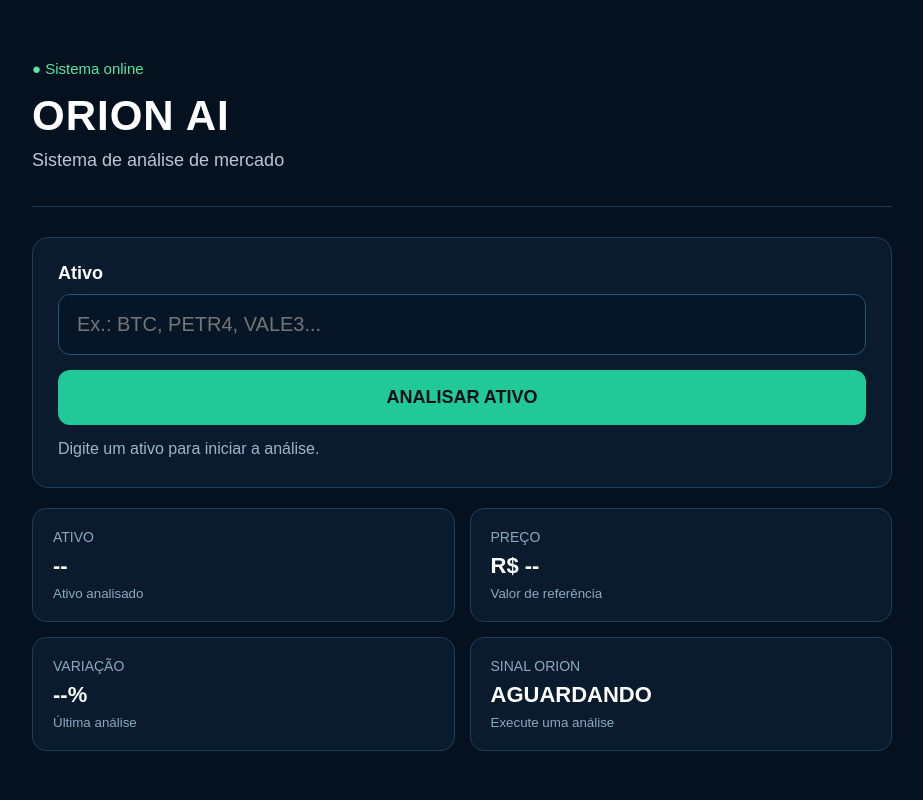
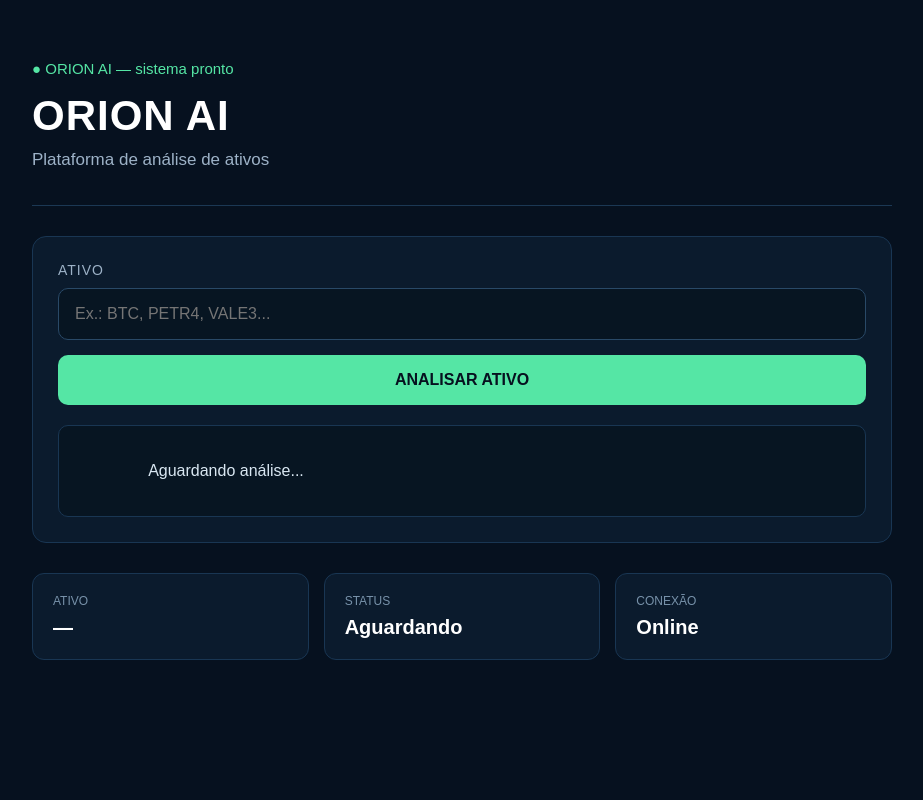
Before and after one commit to ORION-PDBC/ORION-AI-BINARY-V1, a Flask app: page / in a window 1280 px wide. Shown: the whole page, without its empty margins (178-1101 px from the left). Run offline with Flask 3, Linux system fonts and the light colour scheme.

Commit message:
Refactor index.html for improved styling and structure

```diff
--- a/templates/index.html
+++ b/templates/index.html
@@ -45,49 +45,54 @@
 
         .subtitle {
             margin-top: 10px;
-            color: #b8c7d8;
-            font-size: 18px;
+            color: #9db2c7;
+            font-size: 17px;
         }
 
-        .box {
-            background: #0a1b2d;
-            border: 1px solid #1c405e;
-            border-radius: 16px;
-            padding: 25px;
-            margin-bottom: 20px;
+        section {
+            margin-bottom: 30px;
         }
 
-        label {
+        .panel {
+            background: #0b1b2d;
+            border: 1px solid #193653;
+            border-radius: 14px;
+            padding: 25px;
+        }
+
+        .label {
             display: block;
             margin-bottom: 10px;
-            font-size: 18px;
-            font-weight: bold;
+            color: #9db2c7;
+            font-size: 14px;
+            text-transform: uppercase;
+            letter-spacing: 1px;
         }
 
         input {
             width: 100%;
-            padding: 18px;
-            border-radius: 12px;
-            border: 1px solid #245477;
-            background: #071626;
+            padding: 16px;
+            border-radius: 10px;
+            border: 1px solid #294967;
+            background: #071522;
             color: #ffffff;
-            font-size: 20px;
+            font-size: 16px;
             outline: none;
         }
 
         input:focus {
-            border-color: #32d9a0;
+            border-color: #55e6a5;
         }
 
         button {
             width: 100%;
             margin-top: 15px;
-            padding: 17px;
+            padding: 16px;
             border: 0;
-            border-radius: 12px;
-            background: #20c997;
-            color: #041018;
-            font-size: 18px;
+            border-radius: 10px;
+            background: #55e6a5;
+            color: #06111f;
+            font-size: 16px;
             font-weight: bold;
             cursor: pointer;
         }
@@ -97,53 +102,61 @@
         }
 
         button:disabled {
-            opacity: 0.6;
-            cursor: wait;
+            opacity: 0.5;
+            cursor: not-allowed;
+        }
+
+        .result {
+            margin-top: 20px;
+            padding: 18px;
+            border-radius: 10px;
+            background: #071522;
+            border: 1px solid #193653;
+            min-height: 60px;
+            color: #d9e7f2;
+            white-space: pre-wrap;
         }
 
         .cards {
             display: grid;
-            grid-template-columns: repeat(2, 1fr);
+            grid-template-columns: repeat(3, 1fr);
             gap: 15px;
         }
 
         .card {
-            background: #0a1b2d;
-            border: 1px solid #1c405e;
-            border-radius: 14px;
+            background: #0b1b2d;
+            border: 1px solid #193653;
+            border-radius: 12px;
             padding: 20px;
         }
 
         .card-label {
             display: block;
-            color: #8fa8bf;
-            font-size: 14px;
+            color: #7892aa;
+            font-size: 12px;
             margin-bottom: 8px;
+            text-transform: uppercase;
         }
 
         .card strong {
-            font-size: 22px;
+            font-size: 20px;
         }
 
-        .card small {
-            display: block;
-            margin-top: 7px;
-            color: #8fa8bf;
+        .error {
+            color: #ff7b7b;
         }
 
-        #message {
-            margin-top: 15px;
-            color: #9eb4c9;
-            min-height: 22px;
+        .success {
+            color: #55e6a5;
         }
 
-        @media (max-width: 600px) {
+        @media (max-width: 700px) {
+            h1 {
+                font-size: 32px;
+            }
+
             .cards {
                 grid-template-columns: 1fr;
-            }
-
-            h1 {
-                font-size: 32px;
             }
         }
     </style>
@@ -154,18 +167,23 @@
 <div class="container">
 
     <header>
-        <div class="status">● Sistema online</div>
+        <div class="status" id="status">● ORION AI — sistema pronto</div>
 
         <h1>ORION AI</h1>
 
         <div class="subtitle">
-            Sistema de análise de mercado
+            Plataforma de análise de ativos
         </div>
     </header>
 
-    <section class="box">
 
-        <label for="asset">Ativo</label>
+    <section>
+
+        <div class="panel">
+
+            <label class="label" for="asset">
+                Ativo
+            </label>
 
             <input
                 id="asset"
@@ -178,76 +196,70 @@
                 ANALISAR ATIVO
             </button>
 
-        <div id="message">
-            Digite um ativo para iniciar a análise.
+            <div class="result" id="result">
+                Aguardando análise...
+            </div>
+
         </div>
 
     </section>
 
+
     <section class="cards">
 
         <div class="card">
-            <span class="card-label">ATIVO</span>
-            <strong id="assetName">--</strong>
-            <small>Ativo analisado</small>
+            <span class="card-label">Ativo</span>
+            <strong id="assetName">—</strong>
         </div>
 
         <div class="card">
-            <span class="card-label">PREÇO</span>
-            <strong id="price">R$ --</strong>
-            <small>Valor de referência</small>
+            <span class="card-label">Status</span>
+            <strong id="analysisStatus">Aguardando</strong>
         </div>
 
         <div class="card">
-            <span class="card-label">VARIAÇÃO</span>
-            <strong id="variation">--%</strong>
-            <small>Última análise</small>
-        </div>
-
-        <div class="card">
-            <span class="card-label">SINAL ORION</span>
-            <strong id="signal">AGUARDANDO</strong>
-            <small id="signalDescription">
-                Execute uma análise
-            </small>
+            <span class="card-label">Conexão</span>
+            <strong id="connectionStatus">Online</strong>
         </div>
 
     </section>
 
 </div>
 
+
 <script>
-
     const assetInput = document.getElementById("asset");
     const analyzeButton = document.getElementById("analyzeButton");
 
+    const result = document.getElementById("result");
     const assetName = document.getElementById("assetName");
-    const price = document.getElementById("price");
-    const variation = document.getElementById("variation");
-    const signal = document.getElementById("signal");
-    const signalDescription = document.getElementById("signalDescription");
-    const message = document.getElementById("message");
+    const analysisStatus = document.getElementById("analysisStatus");
+    const connectionStatus = document.getElementById("connectionStatus");
+    const status = document.getElementById("status");
 
 
     async function analisarAtivo() {
 
-        const asset = assetInput.value.trim().toUpperCase();
+        const ativo = assetInput.value.trim();
 
-        if (!asset) {
-            message.textContent = "Digite um ativo antes de analisar.";
-            assetInput.focus();
+        if (!ativo) {
+            result.textContent = "Digite um ativo antes de analisar.";
+            result.className = "result error";
+            analysisStatus.textContent = "Erro";
             return;
         }
 
+
         analyzeButton.disabled = true;
-        analyzeButton.textContent = "ANALISANDO...";
-        message.textContent = "Enviando solicitação para o servidor...";
 
-        assetName.textContent = asset;
-        price.textContent = "R$ --";
-        variation.textContent = "--%";
-        signal.textContent = "ANALISANDO";
-        signalDescription.textContent = "Aguarde...";
+        result.className = "result";
+        result.textContent = "Enviando ativo para o ORION AI...";
+
+        assetName.textContent = ativo.toUpperCase();
+        analysisStatus.textContent = "Analisando";
+        connectionStatus.textContent = "Conectando";
+        status.textContent = "● ORION AI — enviando análise";
+
 
         try {
 
@@ -259,7 +271,7 @@
                 },
 
                 body: JSON.stringify({
-                    ativo: asset
+                    ativo: ativo
                 })
             });
 
@@ -267,52 +279,48 @@
             const data = await response.json();
 
 
-            if (!response.ok) {
+            if (!response.ok || !data.success) {
+
                 throw new Error(
-                    data.erro || "O servidor retornou um erro."
+                    data.erro || "O servidor não conseguiu processar a análise."
                 );
+
             }
 
 
-            assetName.textContent =
-                data.ativo || asset;
+            result.className = "result success";
 
-            price.textContent =
-                data.preco !== undefined
-                    ? "R$ " + data.preco
-                    : "R$ --";
+            result.textContent =
+                data.mensagem ||
+                `Ativo ${data.ativo} recebido para análise.`;
 
-            variation.textContent =
-                data.variacao !== undefined
-                    ? data.variacao + "%"
-                    : "--%";
 
-            signal.textContent =
-                data.sinal || "SEM SINAL";
+            assetName.textContent = data.ativo || ativo.toUpperCase();
 
-            signalDescription.textContent =
-                data.mensagem || "Análise concluída.";
+            analysisStatus.textContent = "Recebido";
 
-            message.textContent =
-                "Análise concluída com sucesso.";
+            connectionStatus.textContent = "Online";
+
+            status.textContent = "● ORION AI — análise recebida";
+
 
         } catch (error) {
 
-            console.error(error);
+            result.className = "result error";
 
-            signal.textContent = "ERRO";
+            result.textContent =
+                "Erro na comunicação com o servidor:\n\n" +
+                error.message;
 
-            signalDescription.textContent =
-                "Não foi possível concluir a análise.";
+            analysisStatus.textContent = "Erro";
 
-            message.textContent =
-                "Erro de comunicação com o servidor: " +
-                error.message;
+            connectionStatus.textContent = "Falha";
+
+            status.textContent = "● ORION AI — erro de comunicação";
 
         } finally {
 
             analyzeButton.disabled = false;
-            analyzeButton.textContent = "ANALISAR ATIVO";
 
         }
     }
@@ -334,7 +342,6 @@
 
         }
     );
-
 </script>
 
 </body>
```
Lines whose indentation alone changed are shown as unchanged.
